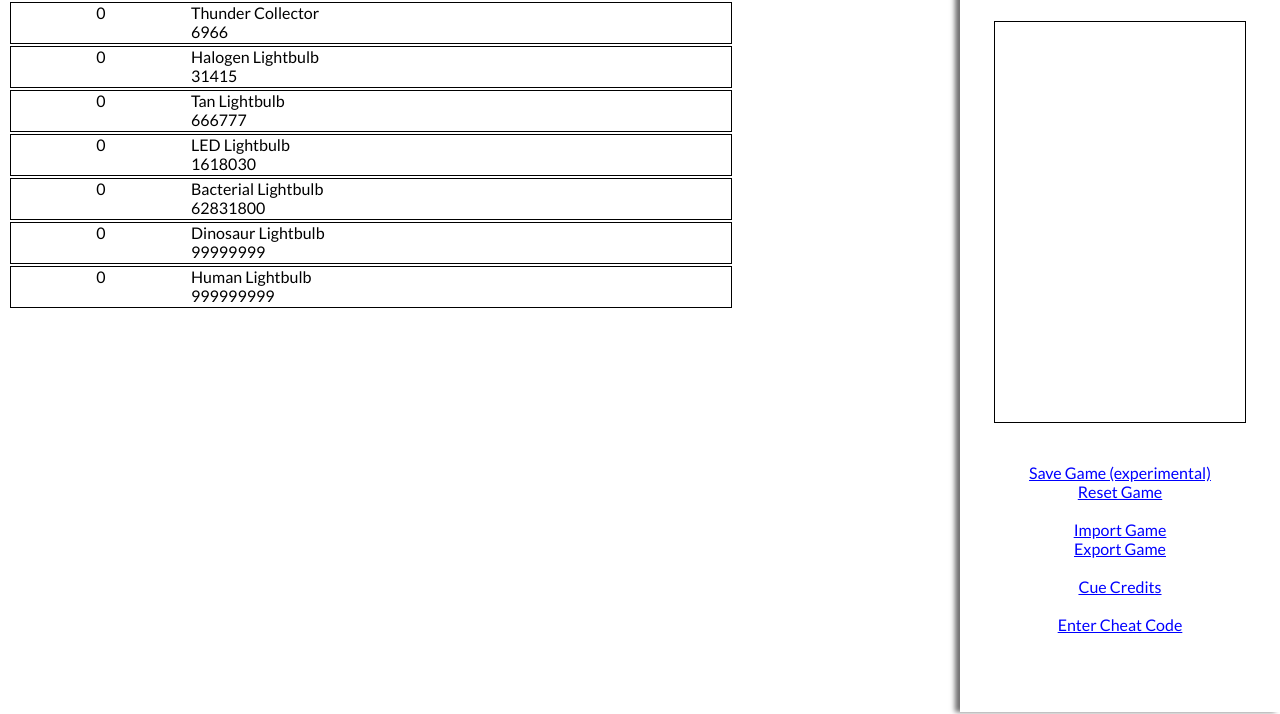
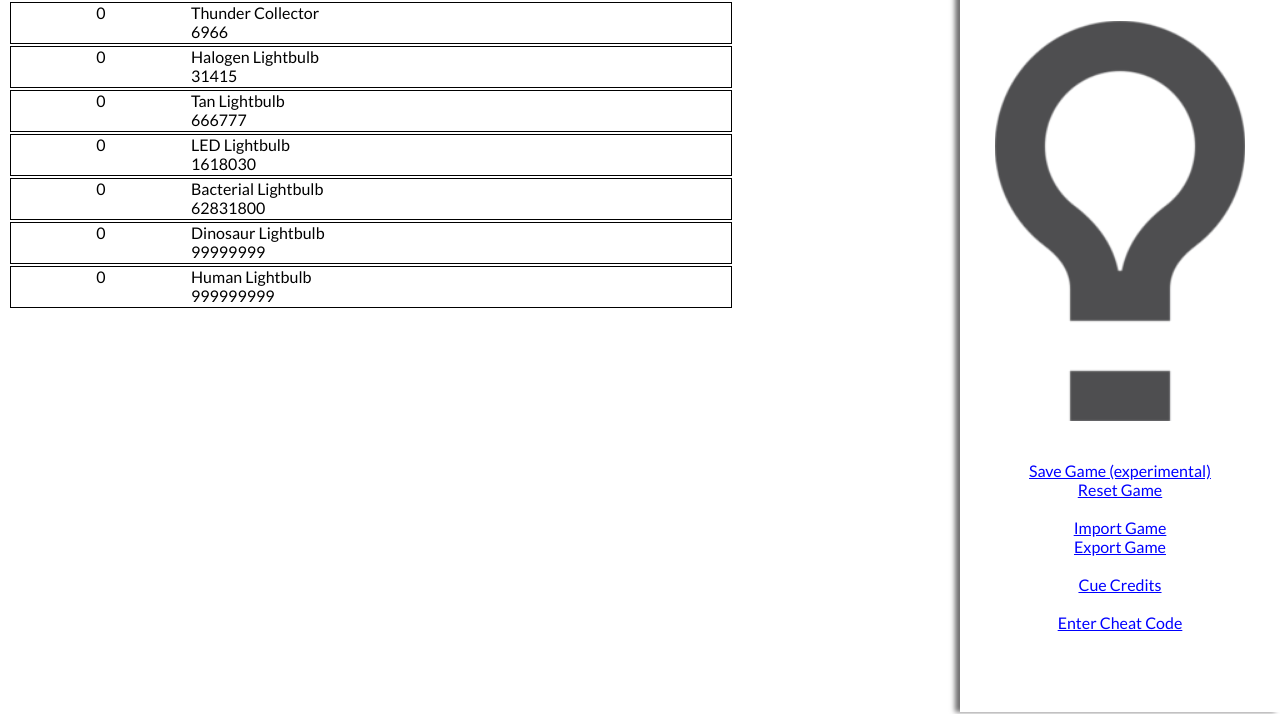
Before and after one commit to idunnowhy9000/lightbulbclicker, a plain HTML site: page index.html in a window 1280 px wide. Shown: the part 88-802 px from the top of the page. Drawn offline with Linux system fonts and the light colour scheme.

Commit message:
"Clicking" Bulb now has image

```diff
--- a/css/style.css
+++ b/css/style.css
@@ -39,8 +39,13 @@ font-size:16px;
 #bulb{
 width:250px;
 height:400px;
-border:1px solid black;
 margin:40px auto;
+background-image:url(../img/lightbulb.png);
+background-size:contain;
+cursor:pointer;
+}
+#bulb:active{
+background-image:url(../img/lightbulb_clicked.png);
 }
 .buildingObj{
 width:100%;
```
